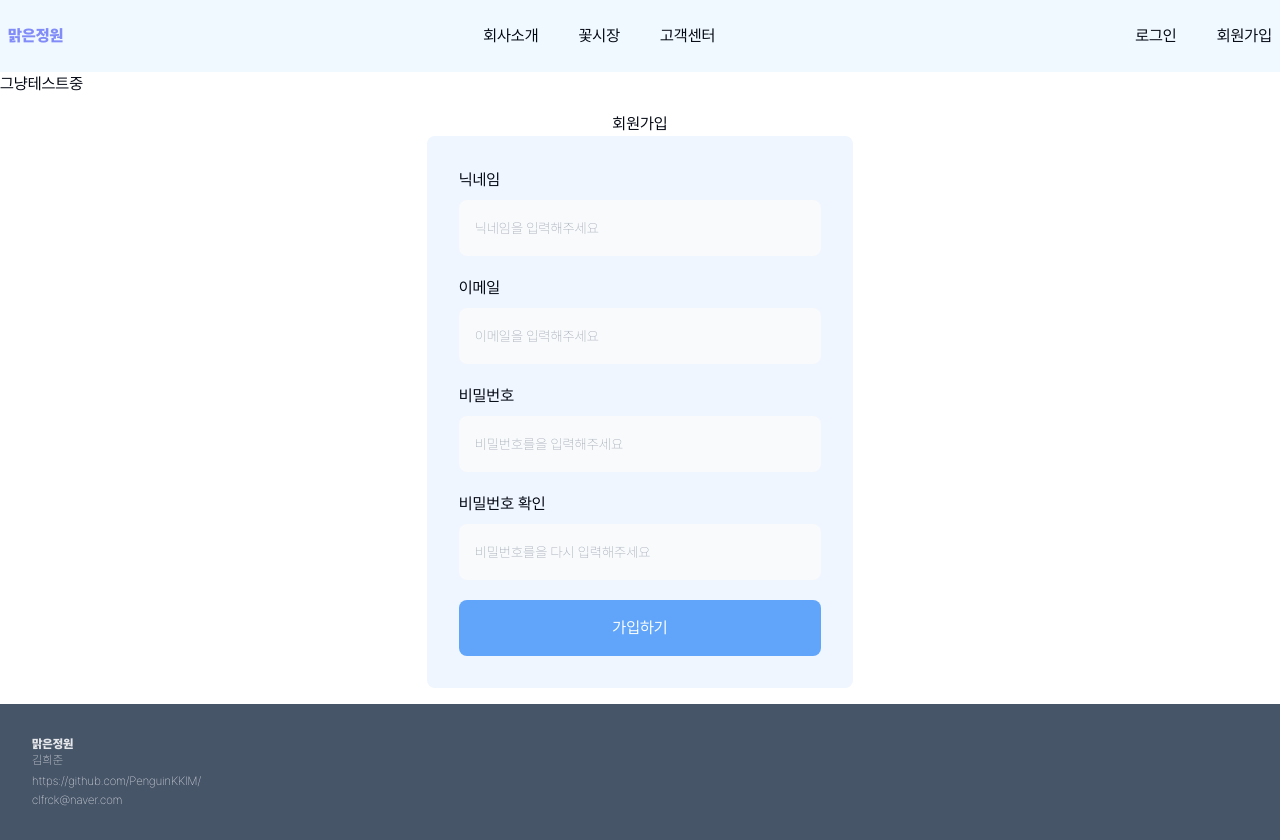
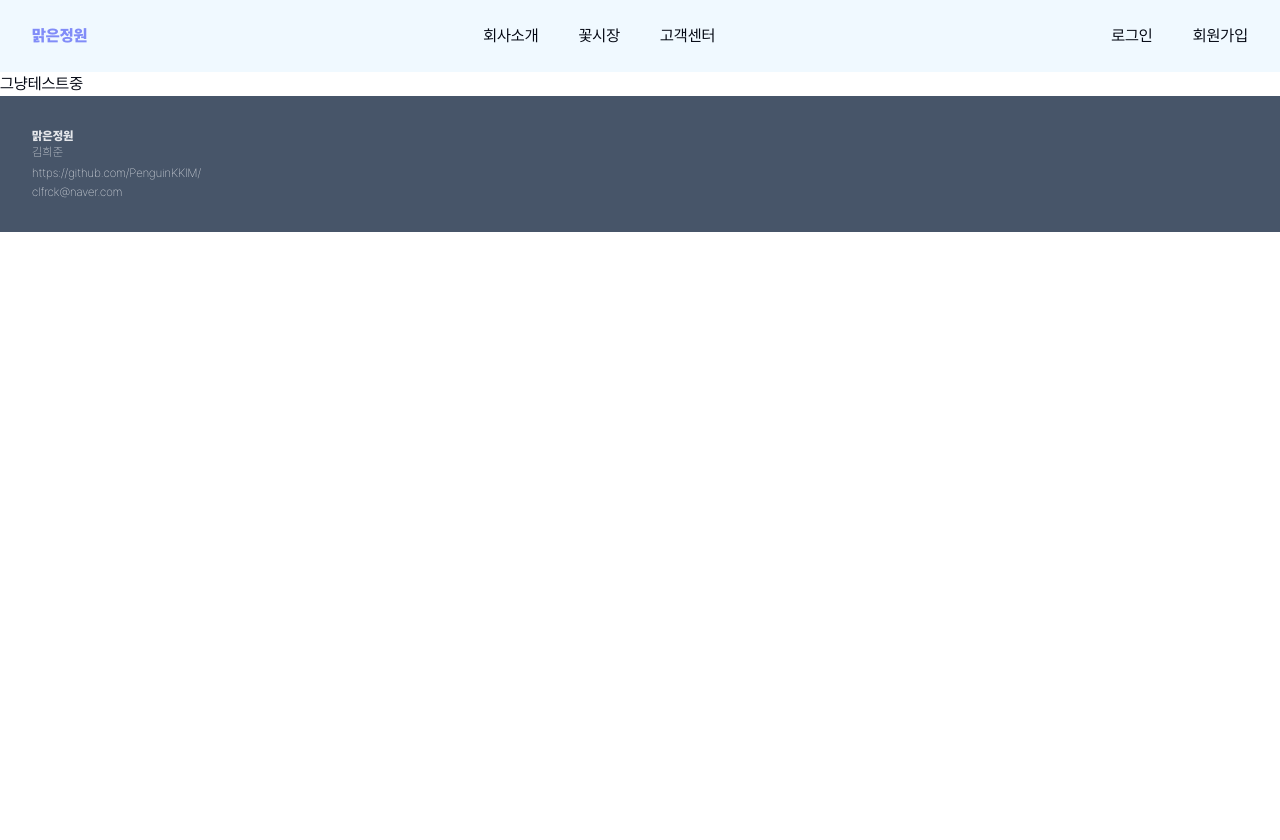
Before and after one commit to PenguinKKIM/flowermarket, a Next.js app: page /main in a window 1280 px wide. After the commit the page ends 800 px from the top, so only its background shows below. Built offline with nearby package versions, Linux system fonts and the light colour scheme.

Commit message:
Fix : 레이아웃 수정

```diff
--- a/app/main/page.tsx
+++ b/app/main/page.tsx
@@ -1,12 +1,5 @@
-import Join from '@/components/Form/Join';
-
 function Main() {
-  return (
-    <div>
-      그냥테스트중
-      <Join />
-    </div>
-  );
+  return <div>그냥테스트중</div>;
 }
 
 export default Main;
--- a/components/Nav/HeaderNavCVA.tsx
+++ b/components/Nav/HeaderNavCVA.tsx
@@ -1,7 +1,7 @@
 import { cva } from 'class-variance-authority';
 
 const navStyle = cva(
-  'flex justify-between items-center bg-sky-50 p-2 shrink-0',
+  'flex justify-between items-center bg-sky-50 py-2 px-8 shrink-0',
 );
 const linkConatinerStyle = cva('flex gap-10 shrink-0');
 const linkStyle = cva();
```
